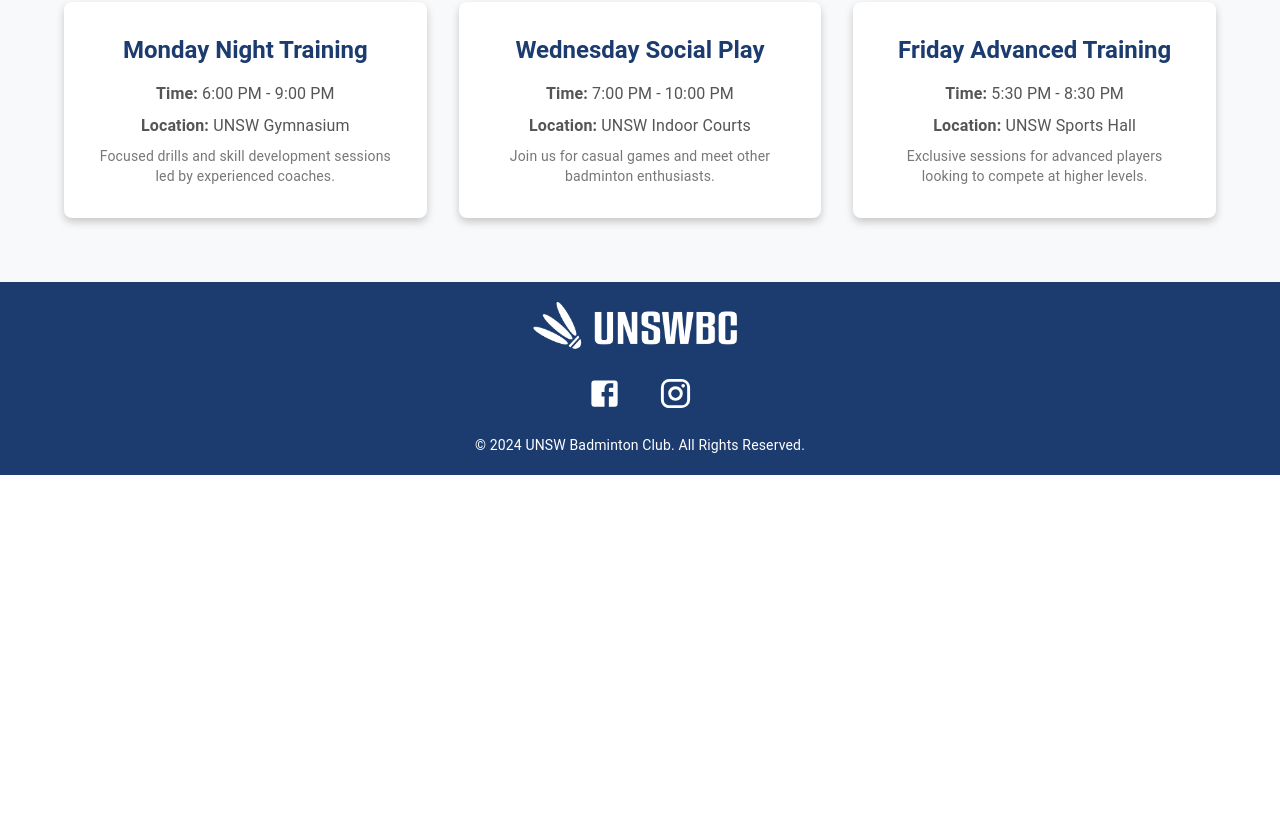
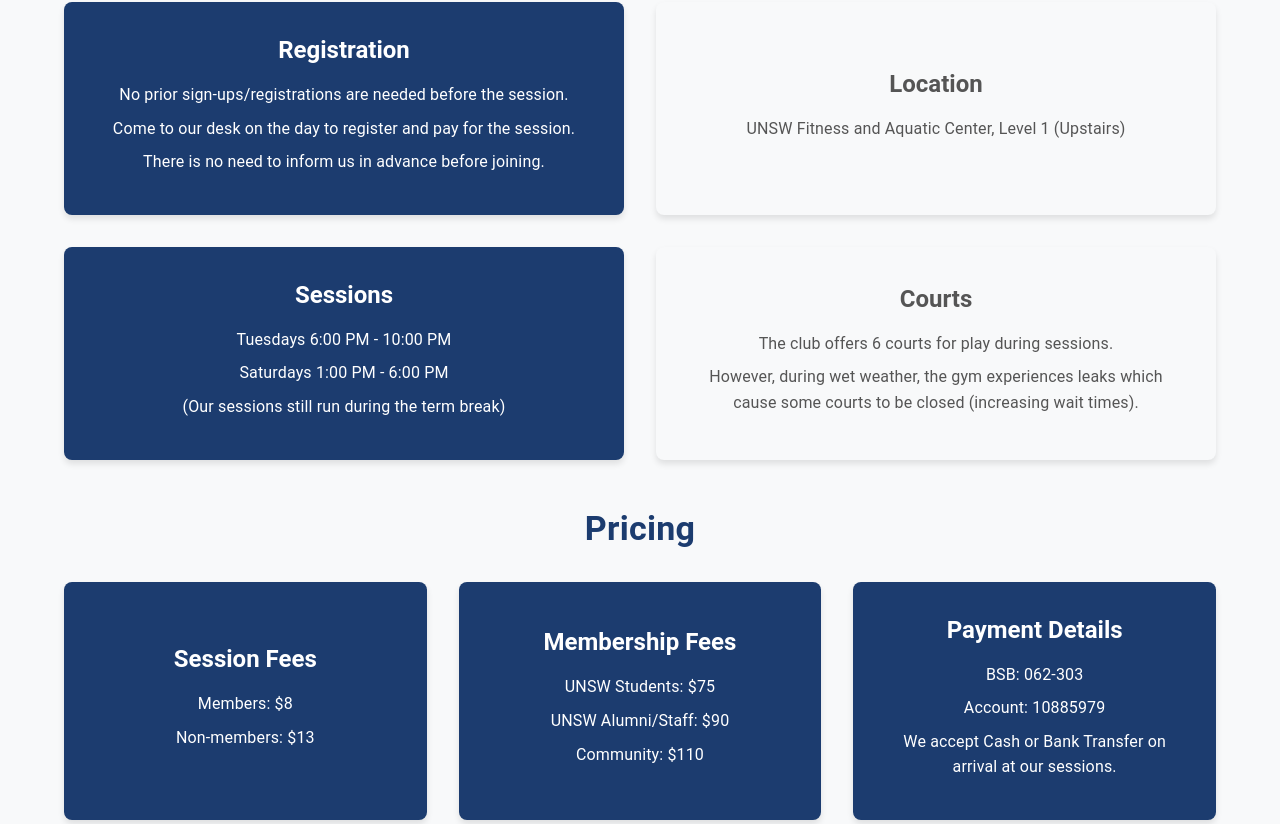
Before and after one commit to Kirion2k/unswbc, a React (Create React App) app: page /sessions in a window 1280 px wide. Shown: the part 936-1760 px from the top of the page. Before the commit the page ends 1411 px from the top, so only its background shows below. Built offline with nearby package versions, Linux system fonts and the light colour scheme.

Commit message:
Made some modifications to the website 22/12

```diff
--- a/src/pages/AboutPage.js
+++ b/src/pages/AboutPage.js
@@ -104,7 +104,8 @@ function AboutPage() {
                     height: '300px', // Consistent height
                     display: 'flex',
                     flexDirection: 'column',
-                    justifyContent: 'space-between',
+                    justifyContent: 'center', // Center content vertically
+                    alignItems: 'center', // Center content horizontally
                     textAlign: 'center',
                   }}
                 >
@@ -145,8 +146,8 @@ function AboutPage() {
             bgcolor: '#1c3c6f',
             color: 'white',
             borderRadius: 2,
-            mt: 8,
-            mb: 8
+            mt: 0, // Top margin set to zero
+            mb: 8, // Bottom margin maintained
           }}
         >
           <Typography variant="h4" sx={{ fontWeight: 'bold', mb: 2 }}>
--- a/src/pages/HomePage.js
+++ b/src/pages/HomePage.js
@@ -26,19 +26,19 @@ function HomePage() {
       img: "/unsw-13.jpg",
       title: "Club Info",
       description: "Learn more about our club's history, mission, and membership options.",
-      link: "/club-info"
+      link: "/sessions"
     },
     {
       img: "/unsw-9.jpg",
-      title: "Events",
-      description: "Check out upcoming tournaments and social gatherings.",
-      link: "/events"
+      title: "FAQs",
+      description: "Find answers to frequently asked questions about our club.",
+      link: "/faqs"
     },
     {
       img: unsw15, // Reference the file directly in the public folder
       title: "Social Media",
       description: "Follow us on social media for the latest updates and community posts.",
-      link: "/contacts"
+      link: "/contact"
     }
   ];
 
--- a/src/pages/MeetTheTeamPage.js
+++ b/src/pages/MeetTheTeamPage.js
@@ -32,7 +32,7 @@ function MeetTheTeamPage() {
         transition={{ duration: 1 }}
       >
         <motion.img
-          src="/unsw-4.jpg"
+          src="/unsw-6.jpg"
           alt="Meet the Team"
           style={{ width: '100%', height: '100%', objectFit: 'cover', opacity: 0.35 }}
           initial={{ opacity: 0 }}
--- a/src/pages/SessionsPage.js
+++ b/src/pages/SessionsPage.js
@@ -4,27 +4,6 @@ import { motion } from 'framer-motion';
 
 function SessionsPage() {
   const imageSrc = "/unsw-11.jpg";
-
-  const sessions = [
-    {
-      title: 'Monday Night Training',
-      time: '6:00 PM - 9:00 PM',
-      location: 'UNSW Gymnasium',
-      description: 'Focused drills and skill development sessions led by experienced coaches.',
-    },
-    {
-      title: 'Wednesday Social Play',
-      time: '7:00 PM - 10:00 PM',
-      location: 'UNSW Indoor Courts',
-      description: 'Join us for casual games and meet other badminton enthusiasts.',
-    },
-    {
-      title: 'Friday Advanced Training',
-      time: '5:30 PM - 8:30 PM',
-      location: 'UNSW Sports Hall',
-      description: 'Exclusive sessions for advanced players looking to compete at higher levels.',
-    },
-  ];
 
   return (
     <Box sx={{ bgcolor: '#f8f9fa' }}>
@@ -73,52 +52,128 @@ function SessionsPage() {
         </Box>
       </Box>
 
-      {/* Sessions Section */}
-      <Container sx={{ py: 8 }}>
+      {/* Content Sections */}
+      <Container sx={{ py: 8, maxWidth: 'lg', mx: 'auto' }}>
         <Typography
           variant="h4"
           sx={{ textAlign: 'center', fontWeight: 'bold', mb: 4, color: '#1c3c6f' }}
         >
-          Our Weekly Sessions
+          Important Information
         </Typography>
-        <Grid container spacing={4}>
-          {sessions.map((session, index) => (
-            <Grid item xs={12} md={4} key={index}>
-              <motion.div
+
+        <Grid container spacing={4} sx={{ alignItems: 'stretch' }}>
+          {[{
+            title: 'Registration',
+            content: [
+              'No prior sign-ups/registrations are needed before the session.',
+              'Come to our desk on the day to register and pay for the session.',
+              'There is no need to inform us in advance before joining.',
+            ],
+          }, {
+            title: 'Location',
+            content: ['UNSW Fitness and Aquatic Center, Level 1 (Upstairs)'],
+          }, {
+            title: 'Sessions',
+            content: [
+              'Tuesdays 6:00 PM - 10:00 PM',
+              'Saturdays 1:00 PM - 6:00 PM',
+              '(Our sessions still run during the term break)',
+            ],
+          }, {
+            title: 'Courts',
+            content: [
+              'The club offers 6 courts for play during sessions.',
+              'However, during wet weather, the gym experiences leaks which cause some courts to be closed (increasing wait times).',
+            ],
+          }].map((section, index) => (
+            <Grid item xs={12} md={6} key={index} sx={{ display: 'flex' }}>
+              <Box
+                component={motion.div}
                 initial={{ opacity: 0, y: 50 }}
                 whileInView={{ opacity: 1, y: 0 }}
-                transition={{ duration: 0.8, delay: index * 0.2 }}
-              >
-                <Box
+                transition={{ duration: 1, delay: index * 0.2 }}
                 sx={{
-                    bgcolor: 'white',
-                    boxShadow: '0 4px 8px rgba(0, 0, 0, 0.2)',
+                  bgcolor: index % 2 === 0 ? '#1c3c6f' : '#f8f9fa',
+                  color: index % 2 === 0 ? 'white' : '#555',
+                  p: 4,
                   borderRadius: 2,
-                    p: 4,
-                    textAlign: 'center',
+                  boxShadow: '0 4px 6px rgba(0, 0, 0, 0.1)',
+                  flexGrow: 1,
                   display: 'flex',
                   flexDirection: 'column',
-                    justifyContent: 'space-between',
-                    height: '100%',
+                  justifyContent: 'center',
                 }}
               >
-                  <Typography
-                    variant="h5"
-                    sx={{ fontWeight: 'bold', color: '#1c3c6f', mb: 2 }}
-                  >
-                    {session.title}
+                <Typography variant="h5" sx={{ fontWeight: 'bold', mb: 2, textAlign: 'center' }}>
+                  {section.title}
                 </Typography>
-                  <Typography variant="body1" sx={{ mb: 1, color: '#555' }}>
-                    <strong>Time:</strong> {session.time}
-                  </Typography>
-                  <Typography variant="body1" sx={{ mb: 1, color: '#555' }}>
-                    <strong>Location:</strong> {session.location}
-                  </Typography>
-                  <Typography variant="body2" sx={{ color: '#777' }}>
-                    {session.description}
+                <Typography variant="body1" sx={{ lineHeight: 1.6 }}>
+                  {section.content.map((line, i) => (
+                    <span key={i} style={{ display: 'block', marginBottom: '8px' }}>{line}</span>
+                  ))}
                 </Typography>
               </Box>
-              </motion.div>
+            </Grid>
+          ))}
+        </Grid>
+
+        {/* Pricing Section */}
+        <Typography
+          variant="h4"
+          sx={{ textAlign: 'center', fontWeight: 'bold', mt: 6, mb: 4, color: '#1c3c6f' }}
+        >
+          Pricing
+        </Typography>
+
+        <Grid container spacing={4} sx={{ alignItems: 'stretch' }}>
+          {[{
+            title: 'Session Fees',
+            content: [
+              'Members: $8',
+              'Non-members: $13',
+            ],
+          }, {
+            title: 'Membership Fees',
+            content: [
+              'UNSW Students: $75',
+              'UNSW Alumni/Staff: $90',
+              'Community: $110',
+            ],
+          }, {
+            title: 'Payment Details',
+            content: [
+              'BSB: 062-303',
+              'Account: 10885979',
+              'We accept Cash or Bank Transfer on arrival at our sessions.',
+            ],
+          }].map((section, index) => (
+            <Grid item xs={12} md={4} key={index} sx={{ display: 'flex' }}>
+              <Box
+                component={motion.div}
+                initial={{ opacity: 0, y: 50 }}
+                whileInView={{ opacity: 1, y: 0 }}
+                transition={{ duration: 1, delay: index * 0.2 }}
+                sx={{
+                  bgcolor: '#1c3c6f',
+                  color: 'white',
+                  p: 4,
+                  borderRadius: 2,
+                  boxShadow: '0 4px 6px rgba(0, 0, 0, 0.1)',
+                  flexGrow: 1,
+                  display: 'flex',
+                  flexDirection: 'column',
+                  justifyContent: 'center',
+                }}
+              >
+                <Typography variant="h5" sx={{ fontWeight: 'bold', mb: 2, textAlign: 'center' }}>
+                  {section.title}
+                </Typography>
+                <Typography variant="body1" sx={{ lineHeight: 1.6 }}>
+                  {section.content.map((line, i) => (
+                    <span key={i} style={{ display: 'block', marginBottom: '8px' }}>{line}</span>
+                  ))}
+                </Typography>
+              </Box>
             </Grid>
           ))}
         </Grid>
```
Lines whose indentation alone changed are shown as unchanged.
